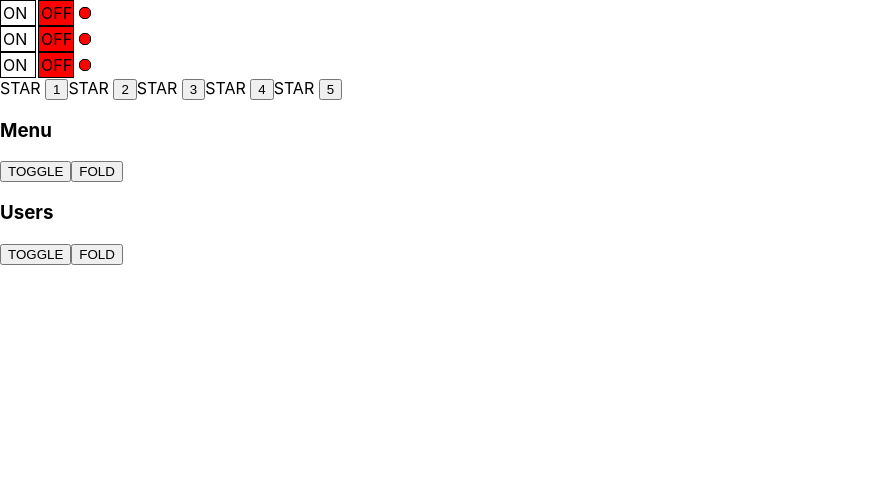
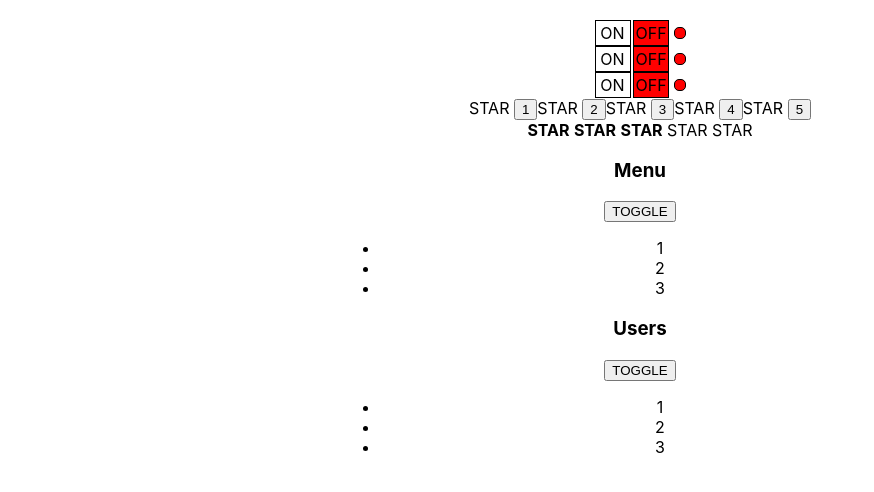
Before and after one commit to MariannaPo/react_kabzda, a React (Create React App) app: page / in a window 1280 px wide. Shown: the top 492 px of the page, without its empty margins (0-874 px from the left). Built offline with nearby package versions, Linux system fonts and the light colour scheme.

Commit message:
Uncontrolled_Rating/Accordion

```diff
--- a/src/App.css
+++ b/src/App.css
@@ -1,5 +1,7 @@
 .App {
   text-align: center;
+  width: 600px;
+  margin: 20px auto;
 }
 
 .App-logo {
--- a/src/App.tsx
+++ b/src/App.tsx
@@ -14,23 +14,18 @@ import UncontrolledRating from "./components/UncontrolledRating/UncontrolledRati
 function App() {
     return (
 
-        <div>
+        <div className={'App'}>
             <OnOff />
             <OnOff />
             <OnOff />
             <UncontrolledRating />
+            <Rating value={3}/>
             {/*<PageTitle title={"This is App component"}/>*/}
             {/*<PageTitle title={"My friends"}/>*/}
             {/*<div>Article 1</div>*/}
             <UncontrolledAccordion titleValue={'Menu'} />
             <UncontrolledAccordion titleValue={'Users'} />
             {/*<div>Article 2</div>*/}
-            {/*<UncontrolledRating value={0}/>*/}
-            {/*<UncontrolledRating value={1}/>*/}
-            {/*<UncontrolledRating value={2}/>*/}
-            {/*<UncontrolledRating value={3}/>*/}
-            {/*<UncontrolledRating value={4}/>*/}
-            {/*<UncontrolledRating value={5}/>*/}
         </div>
     );
 }
--- a/src/components/UncontrolledAccordion/UncontrolledAccordion.tsx
+++ b/src/components/UncontrolledAccordion/UncontrolledAccordion.tsx
@@ -6,13 +6,12 @@ type AccordionPropsType = {
 
 function UncontrolledAccordion(props: AccordionPropsType) {
 
-    let [collapsed, setCollapsed] = useState(true);
+    let [collapsed, setCollapsed] = useState(false);
 
     return (
         <div>
             <AccordionTitle title={props.titleValue}/>
-            <button onClick={()=>{setCollapsed(false)}}>TOGGLE</button>
-            <button onClick={()=>{setCollapsed(true)}}>FOLD</button>
+            <button onClick={()=>{setCollapsed (!collapsed)}}>TOGGLE</button>
             { !collapsed && <AccordionBody/>}
         </div>
     )
--- a/src/components/UncontrolledRating/UncontrolledRating.tsx
+++ b/src/components/UncontrolledRating/UncontrolledRating.tsx
@@ -1,27 +1,44 @@
 import React, {useState} from "react";
 
-type RatingPropsType = {
-    // value: 0 | 1 | 2 | 3 | 4 | 5
-    // bright: number
-}
+type RatingPropsType = {}
 
 function UncontrolledRating(props: RatingPropsType) {
 
-    let [bright, setBright] = useState(0)
+    let [value, setValue] = useState(0)
 
     return (
         <div>
-            <Star /><button onClick={()=>{setBright(1)}}>1</button>
-            <Star /><button onClick={()=>{setBright(2)}}>2</button>
-            <Star /><button onClick={()=>{setBright(3)}}>3</button>
-            <Star /><button onClick={()=>{setBright(4)}}>4</button>
-            <Star /><button onClick={()=>{setBright(5)}}>5</button>
+            <Star selected={value > 0}/>
+            <button onClick={() => {
+                setValue(1)
+            }}>1
+            </button>
+            <Star selected={value > 1}/>
+            <button onClick={() => {
+                setValue(2)
+            }}>2
+            </button>
+            <Star selected={value > 2}/>
+            <button onClick={() => {
+                setValue(3)
+            }}>3
+            </button>
+            <Star selected={value > 3}/>
+            <button onClick={() => {
+                setValue(4)
+            }}>4
+            </button>
+            <Star selected={value > 4}/>
+            <button onClick={() => {
+                setValue(5)
+            }}>5
+            </button>
         </div>
     );
 }
 
 type StarPropsType = {
-    selected: boolean | number
+    selected: boolean
 }
 
 function Star(props: StarPropsType) {
```
